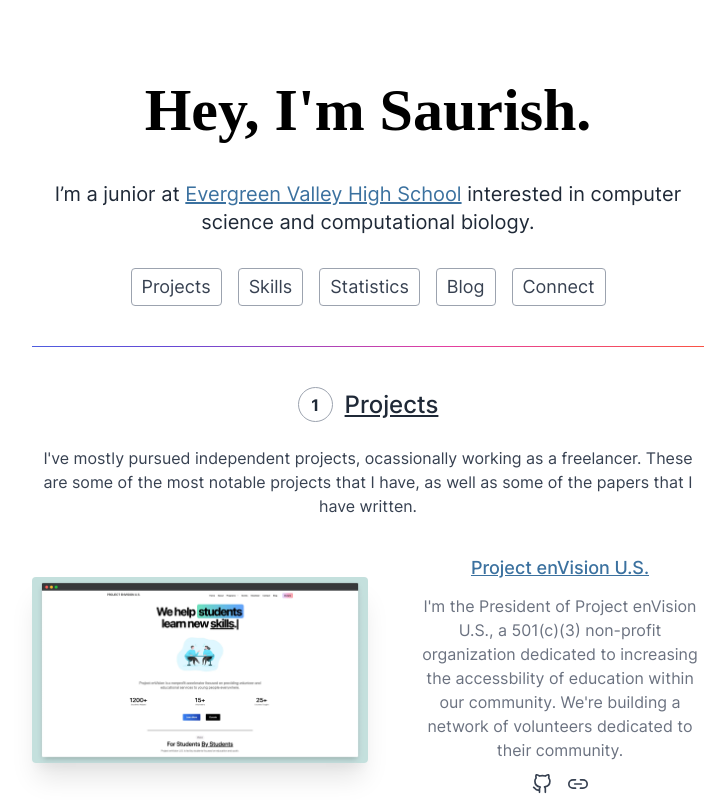
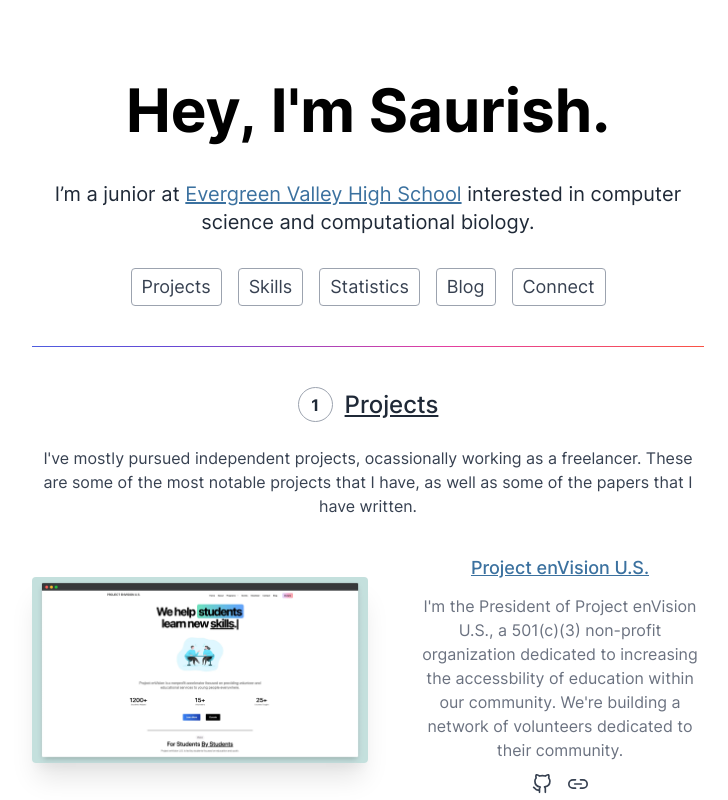
Before and after one commit to minor/saurish.com, a Next.js app: page / in a window 1280 px wide. Shown: the top 800 px of the page, without its empty margins (272-1000 px from the left). Built offline with nearby package versions, Linux system fonts and the light colour scheme; no server answers.

Commit message:
[:lipstick:] remove manrope font

```diff
--- a/pages/index.js
+++ b/pages/index.js
@@ -51,7 +51,7 @@ export default function Home() {
         />
       </Head>
       <div className="flex flex-col items-center justify-center text-center bg-white dark:bg-black">
-        <h1 className="max-w-2xl mt-20 mb-8 text-4xl font-bold text-black md:mb-10 md:text-6xl font-manrope dark:text-white">
+        <h1 className="max-w-2xl mt-20 mb-8 text-4xl font-bold text-black md:mb-10 md:text-6xl dark:text-white">
           Hey, I'm Saurish.
         </h1>
         <p className="max-w-2xl mx-4 mb-8 text-xl text-gray-800 md:mx-0 dark:text-gray-400">
```
